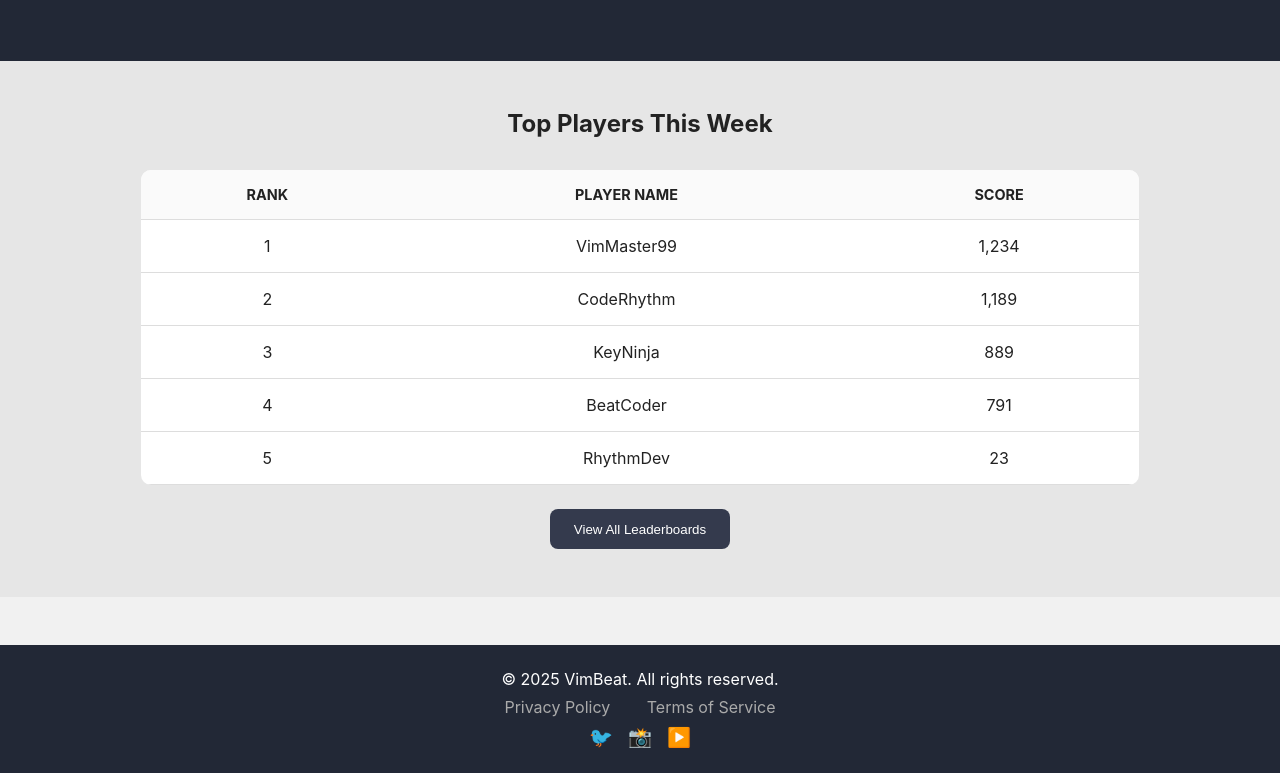
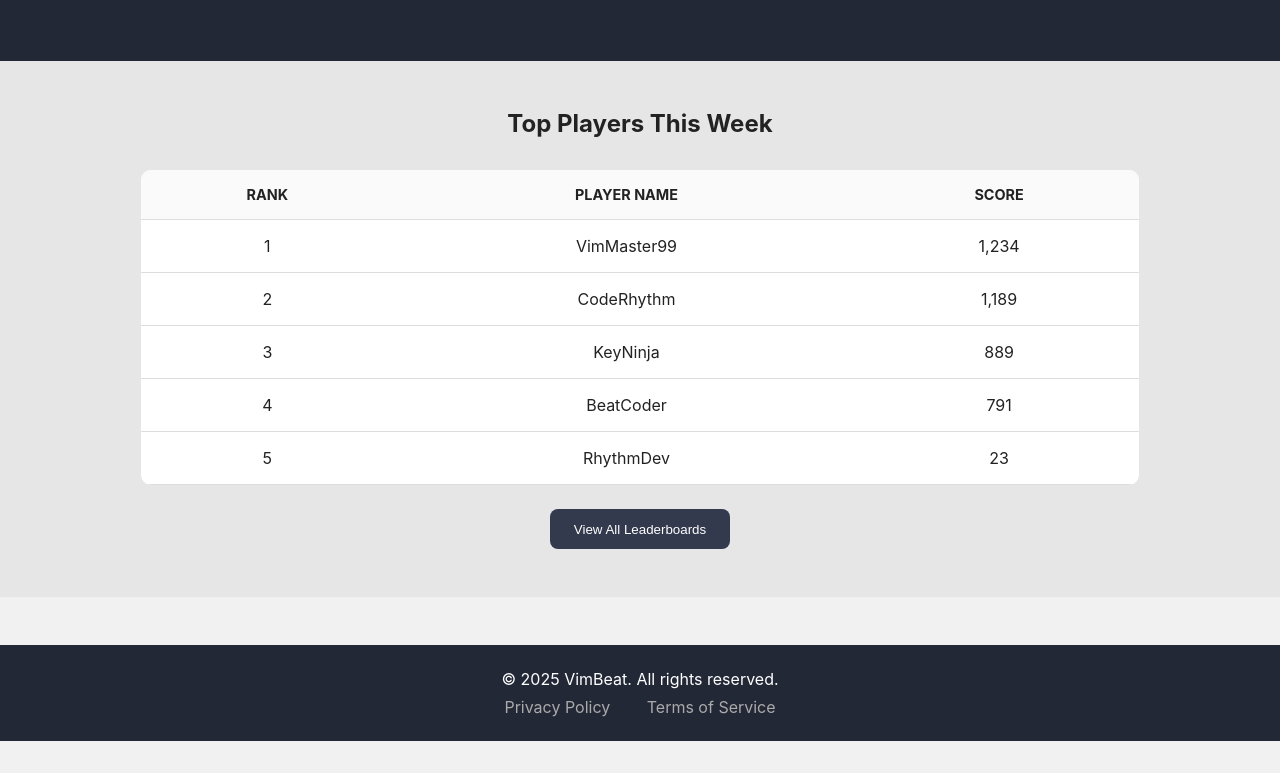
Before and after one commit to CSE110-Coblenz/cse-110-project-team-8, a website: page index.html in a window 1280 px wide. Shown: the part 806-1579 px from the top of the page. After the commit the page ends 1547 px from the top, so only its background shows below. Drawn offline with Linux system fonts and the light colour scheme.

```diff
--- a/index.html
+++ b/index.html
@@ -76,11 +76,6 @@
       <a href="#">Privacy Policy</a>
       <a href="#">Terms of Service</a>
     </div>
-    <div class="social-icons">
-      <a href="#">🐦</a>
-      <a href="#">📸</a>
-      <a href="#">▶️</a>
-    </div>
   </footer>
 
   <script src="dist/main.js" type="module"></script>
--- a/styles.css
+++ b/styles.css
@@ -266,14 +266,3 @@
 .footer-links a:hover {
   text-decoration: underline;
 }
-
-.social-icons {
-  margin-top: 0.5rem;
-  font-size: 1.2rem;
-}
-
-.social-icons a {
-  color: white;
-  margin: 0 0.3rem;
-  text-decoration: none;
-}
```
Also changed, not shown: 1 other file.
